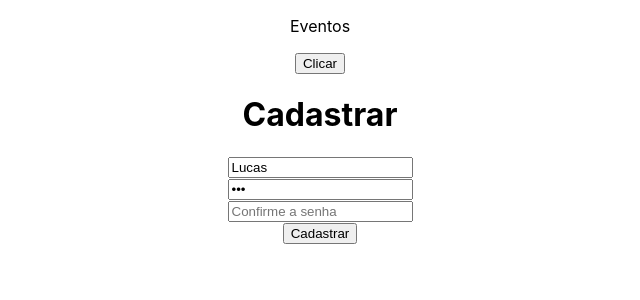
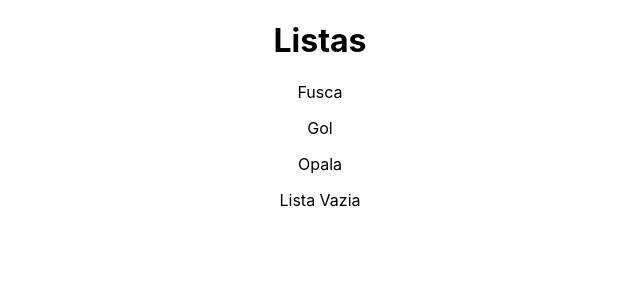
Before and after one commit to LucasZaia/first-project-react, a React (Create React App) app: page / in a window 1280 px wide. Shown: the top 300 px of the page, without its empty margins (320-960 px from the left). Built offline with nearby package versions, Linux system fonts and the light colour scheme.

Commit message:
listas e renderização

```diff
--- a/src/App.js
+++ b/src/App.js
@@ -3,8 +3,10 @@ import './App.css';
 import HelloWorld from './components/HelloWord';
 import Name from './components/Name';
 import List from './components/List';
-import Evento from './components/Evento';
-import Form from './components/Form';
+import Evento from './components/evento/Evento';
+import Form from './components/Forms/Form';
+import Condicao from './components/condicao/Condicao.js';
+import Lista from './components/lista/Lista';
 
 function App() {
 
@@ -14,6 +16,8 @@ function name (name){
 }
 
   const img = 'https://via.placeholder.com/150'
+
+  const itens = ['Fusca','Gol', 'Opala'];
 
 
   return (
@@ -27,8 +31,15 @@ function name (name){
       idade="30"></Name>
       <List></List> */}
 
-      <Evento mensagem="Olá Feliz Natal"/>
-      <Form/>
+      {/* <Evento mensagem="Olá Feliz Natal"/> */}
+      {/* <Form/> */}
+
+      <h1>Listas</h1>
+      {/* <Condicao/> */}
+
+      <Lista itens ={itens}/>
+      <Lista itens ={[]}/>
+
     </div>
   );
 }
--- a/src/components/Evento.js
+++ /dev/null
@@ -1,15 +0,0 @@
-function Evento({mensagem}){
-
-    function evento(){
-        alert("Clicado! " + mensagem);
-    }
-
-    return(
-        <div>
-            <p>Eventos </p>
-            <button onClick={evento}>Clicar</button>
-        </div>
-    )
-}
-
-export default Evento;
--- a/src/components/List.js
+++ b/src/components/List.js
@@ -1,5 +1,5 @@
 
-import Item from './Item';
+import Item from './Forms/Item';
 import PropTypes from  'prop-types';
 
 
--- /dev/null
+++ b/src/components/condicao/Condicao.js
@@ -0,0 +1,35 @@
+import { useState } from "react";
+
+function Condicao() {
+
+    const [email, setEmail] = useState()
+    const [userEmail, setUserEmail] = useState()
+
+    function cadastrar(e){
+        e.preventDefault();
+        setUserEmail(email);
+        console.log(userEmail);
+    }
+
+    function limparEmail(){
+        setUserEmail('');
+    }
+
+  return (
+    <div>
+      <h1>Cadastrar E-mail</h1>
+      <form>
+        <input type="email" placeholder="Digite um e-mail..." onChange={e => setEmail(e.target.value)} />
+        <button onClick={cadastrar}>Cadastrar</button>
+      </form>
+      {userEmail && (
+        <div>
+            <p>O email do usuário é: + {userEmail}</p>
+            <button onClick={limparEmail}>Limpar</button>
+        </div>
+      )}
+    </div>
+  )
+}
+
+export default Condicao;
--- /dev/null
+++ b/src/components/evento/Button.js
@@ -0,0 +1,11 @@
+function Button(props){
+    return(
+        <div>
+            <button onClick={props.event}>
+                {props.text}
+            </button>
+        </div>
+    )
+}
+
+export default Button;
--- /dev/null
+++ b/src/components/evento/Evento.js
@@ -0,0 +1,22 @@
+import Button from "./Button";
+
+function Evento({mensagem}){
+
+    function evento(){
+        alert("Clicado! " + mensagem);
+    }
+
+    function evento2(){
+        alert("Clicado! " + "Feliz Ano Novo");
+    }
+
+    return(
+        <div>
+            <p>Eventos </p>
+            <Button event={evento} text="Mensagem de Natal"/>
+            <Button event={evento2} text="Mensagem de Ano Novo"/>
+        </div>
+    )
+}
+
+export default Evento;
--- /dev/null
+++ b/src/components/lista/Lista.js
@@ -0,0 +1,14 @@
+function Lista({itens}){
+    return (
+        <div>
+            {itens.length > 0 ? (
+                itens.map((item, index) => (
+                    <p key={index}>{item}</p>
+                ))) : (
+                    <p>Lista Vazia</p>
+                )}
+        </div>
+    )
+}
+
+export default Lista;
```
Also changed, not shown: src/components/Forms/Form.js (renamed from src/components/Form.js), src/components/Forms/Item.js (renamed from src/components/Item.js).
